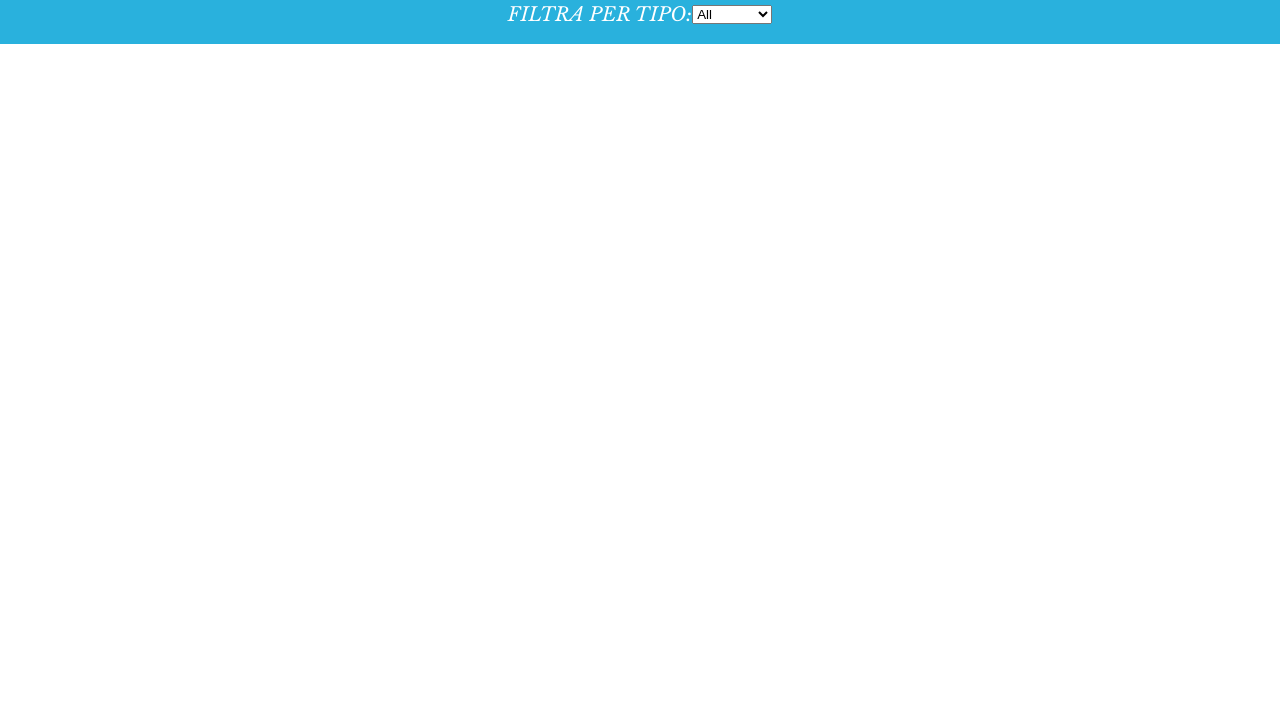
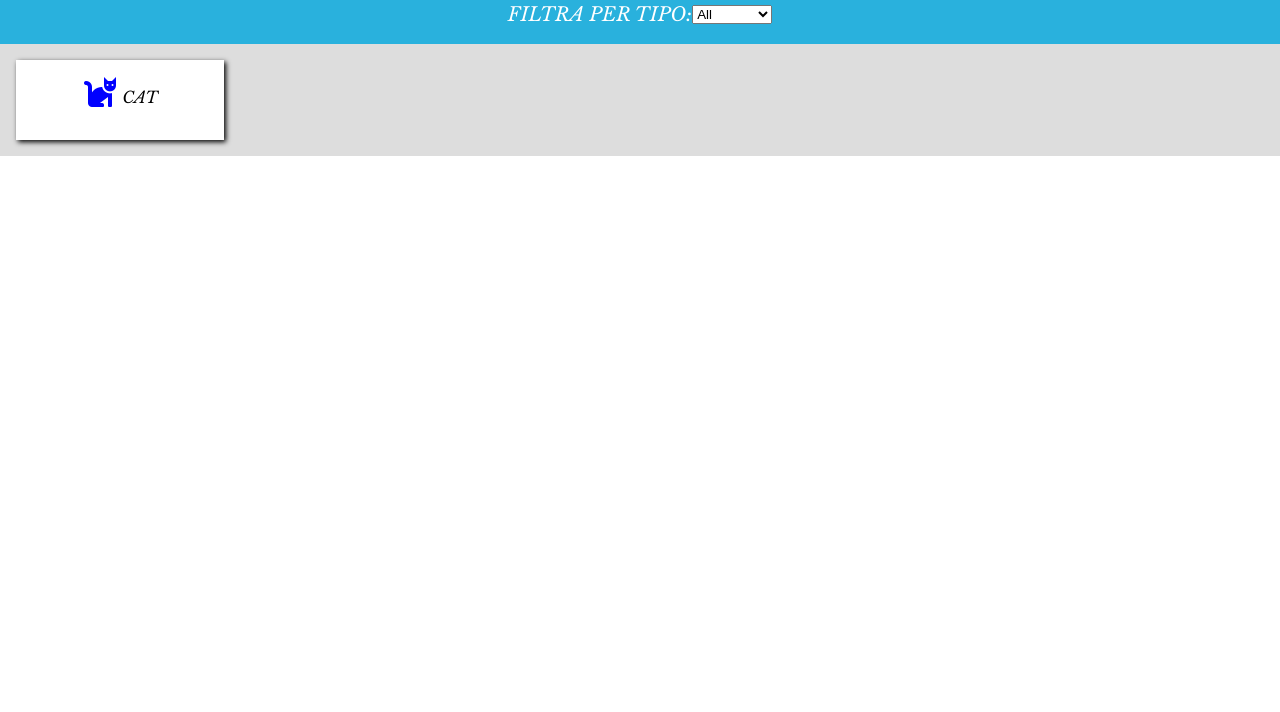
Before and after one commit to AngeloDalo/js-es6-icons, a plain HTML site: page index.html in a window 1280 px wide. Shown: the part 88-800 px from the top of the page. Drawn offline with nearby package versions, Linux system fonts and the light colour scheme.

Commit message:
html/css

```diff
--- a/index.html
+++ b/index.html
@@ -24,6 +24,12 @@
                     <option value="user">user</option>
                 </select>
         </div>
+        <div class="content">
+            <div class=square>
+                <i class="fas fa-cat blue"></i>
+                <span>CAT</span>
+            </div>
+        </div>
     </header>
 </body>
 </html>
--- a/style.css
+++ b/style.css
@@ -1,5 +1,5 @@
 :root {
-    --square-size: 5;
+    --square-size: 6;
 }
 
 * {
@@ -8,13 +8,10 @@
     box-sizing: border-box;
 }
 
-.flex-row {
-    display: flex;
-}
-
 body {
     font-size: 100%;
     font-family: 'Libre Baskerville', serif;
+    min-width: 288px;
 }
 
 /*header*/
@@ -36,3 +33,43 @@ header h1 {
     font-size: 1.2em;
 }
 /*/header*/
+
+.content {
+    display: flex;
+    width: 100%;
+    flex-wrap: wrap;
+    padding: 1em;
+    background-color: #dddddd;
+    gap: 2em;
+    justify-content: space-between;
+}
+
+.square {
+    width: calc(100% / var(--square-size));
+    height: initial;
+    text-align: center;
+    cursor: pointer;
+    height: 80px;
+    padding-top: 15px;
+    background-color: white;
+    -webkit-box-shadow: 2px 2px 5px 0px #000000;
+    -moz-box-shadow: 2px 2px 5px 0px #000000;
+    -o-box-shadow: 2px 2px 5px 0px #000000;
+    box-shadow: 2px 2px 5px 0px #000000;
+}
+
+.blue {
+    color: blue;
+}
+
+.orange {
+    color: orange;
+}
+
+.purple {
+    color: purple;
+}
+
+.square i {
+    font-size: 200%;
+}
```
